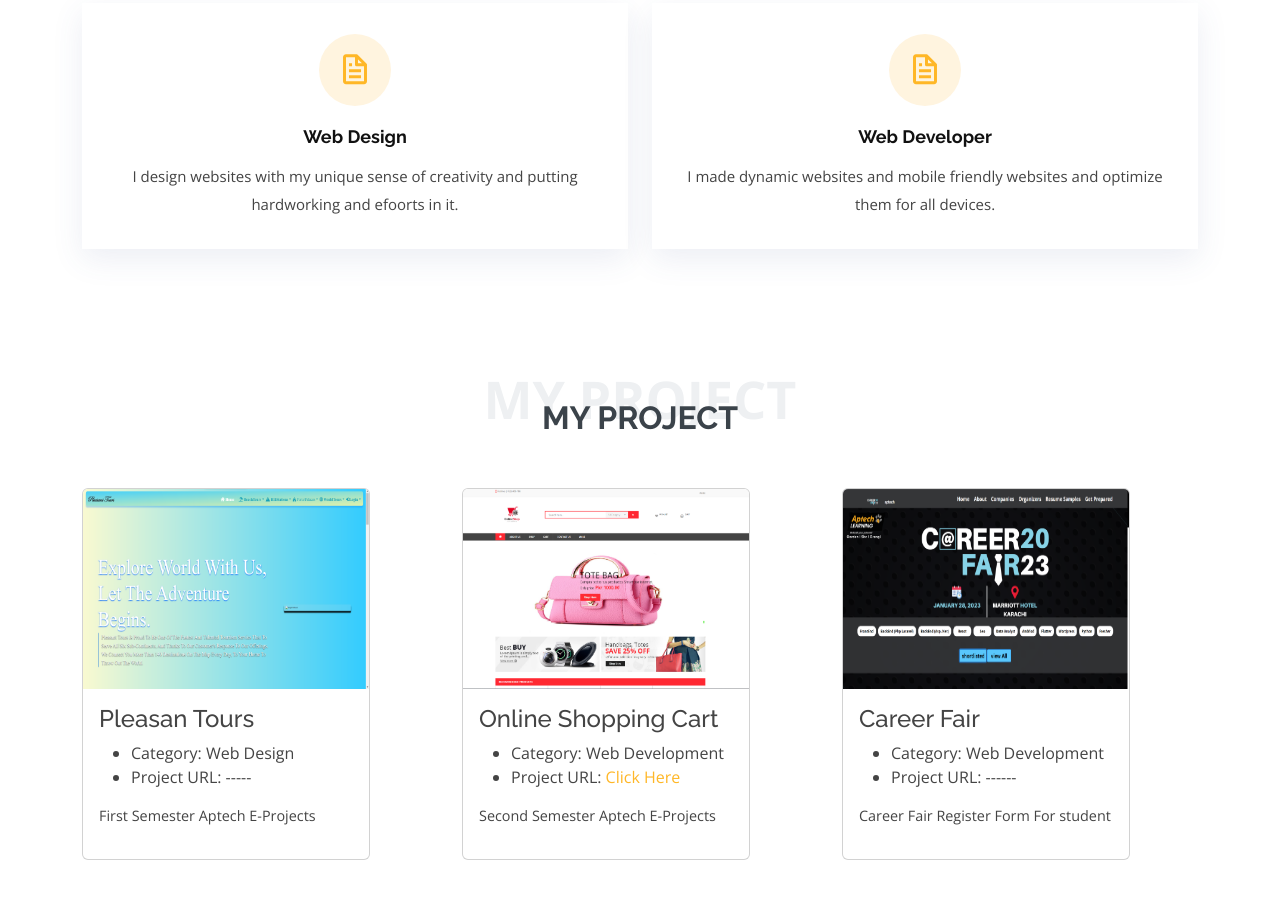
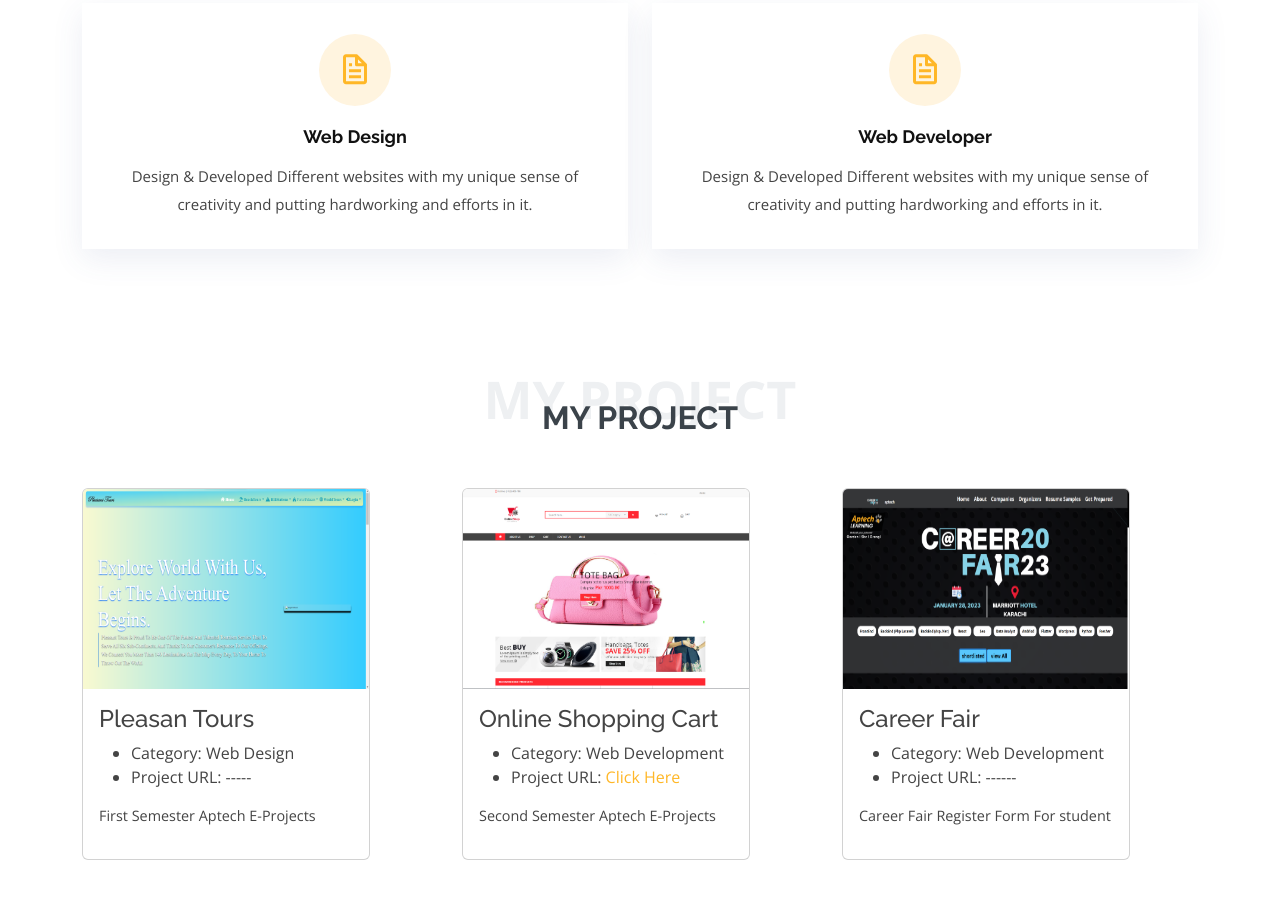
Before and after one commit to m-anas-2109d/Portofilio, a plain HTML site: page index.html in a window 1280 px wide. Shown: the part 2403-3301 px from the top of the page. Drawn offline with nearby package versions, Linux system fonts and the light colour scheme.

Commit message:
Update index.html

```diff
--- a/index.html
+++ b/index.html
@@ -220,8 +220,7 @@
               <div class="icon"><i class="bx bx-file"></i></div>
               <h4 class="title"><a href="">Web Design</a></h4>
               <p class="description">
-                  I design websites with my unique sense of creativity and putting hardworking and efoorts in it.
-
+                 Design & Developed Different websites with my unique sense of creativity and putting hardworking and efforts in it.
               </p>
             </div>
           </div>
@@ -231,8 +230,7 @@
               <div class="icon"><i class="bx bx-file"></i></div>
               <h4 class="title"><a href="">Web Developer</a></h4>
               <p class="description">
-                I made dynamic websites and mobile friendly websites and optimize them for all devices.
-
+                 Design & Developed Different websites with my unique sense of creativity and putting hardworking and efforts in it.
               </p>
             </div>
           </div>
```
